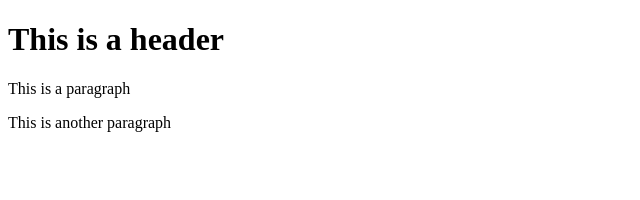
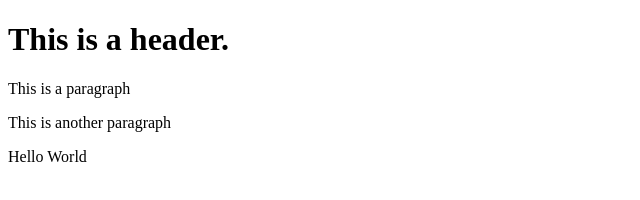
Before and after one commit to WileyCoyote38/git-test, a website: page index.html in a window 1280 px wide. Shown: the whole page, without its empty margins (0-640 px from the left). Drawn offline with Linux system fonts and the light colour scheme.

Commit message:
Using NPM

```diff
--- a/index.html
+++ b/index.html
@@ -7,8 +7,9 @@
     <title>Document</title>
 </head>
 <body>
-    <h1>This is a header</h1>
+    <h1>This is a header.</h1>
     <p>This is a paragraph</p>
     <p>This is another paragraph</p>
+    <p>Hello World</p>
 </body>
 </html>
```
Also changed, not shown: package.json (added, +24 -0 lines), 2 other files.
